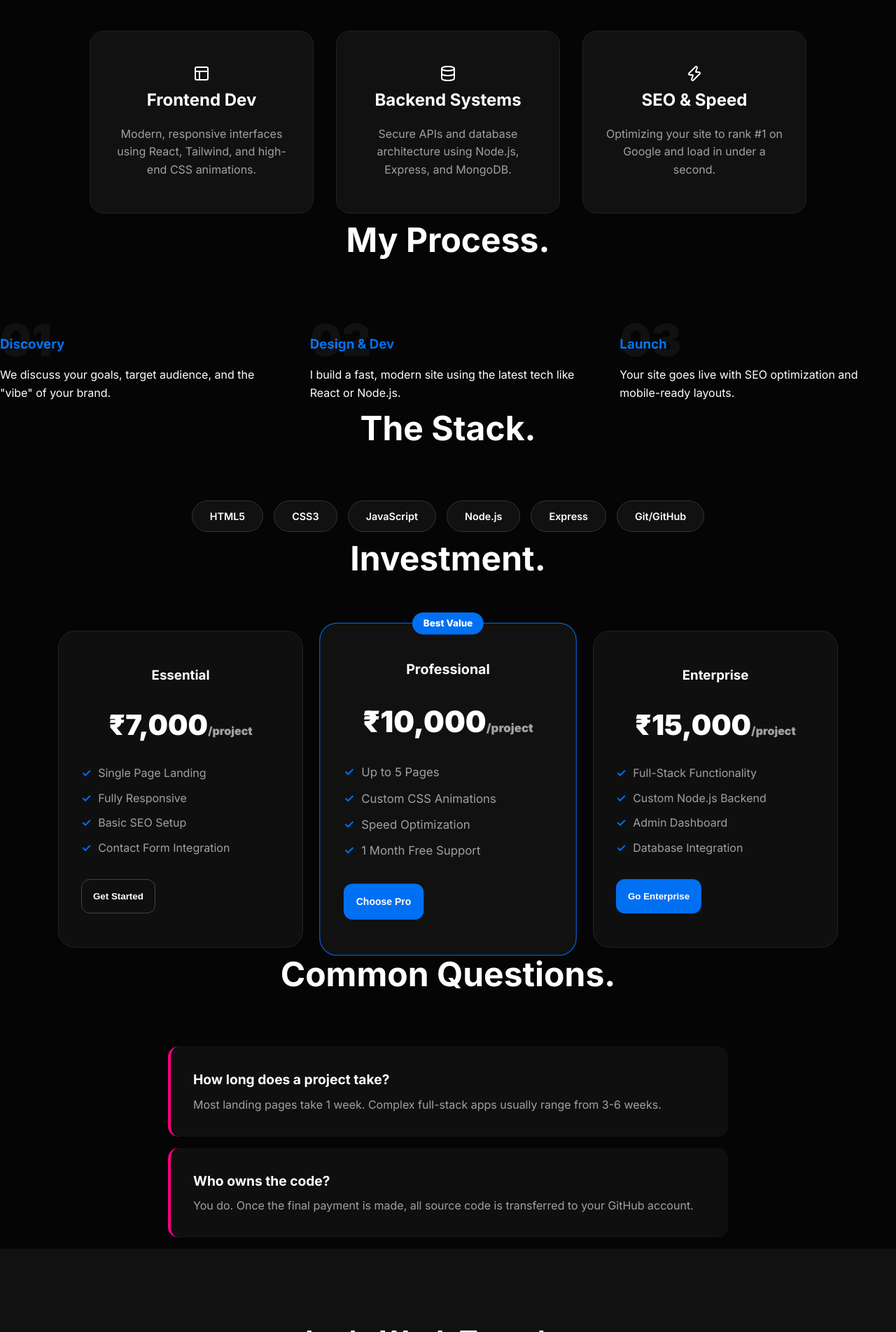
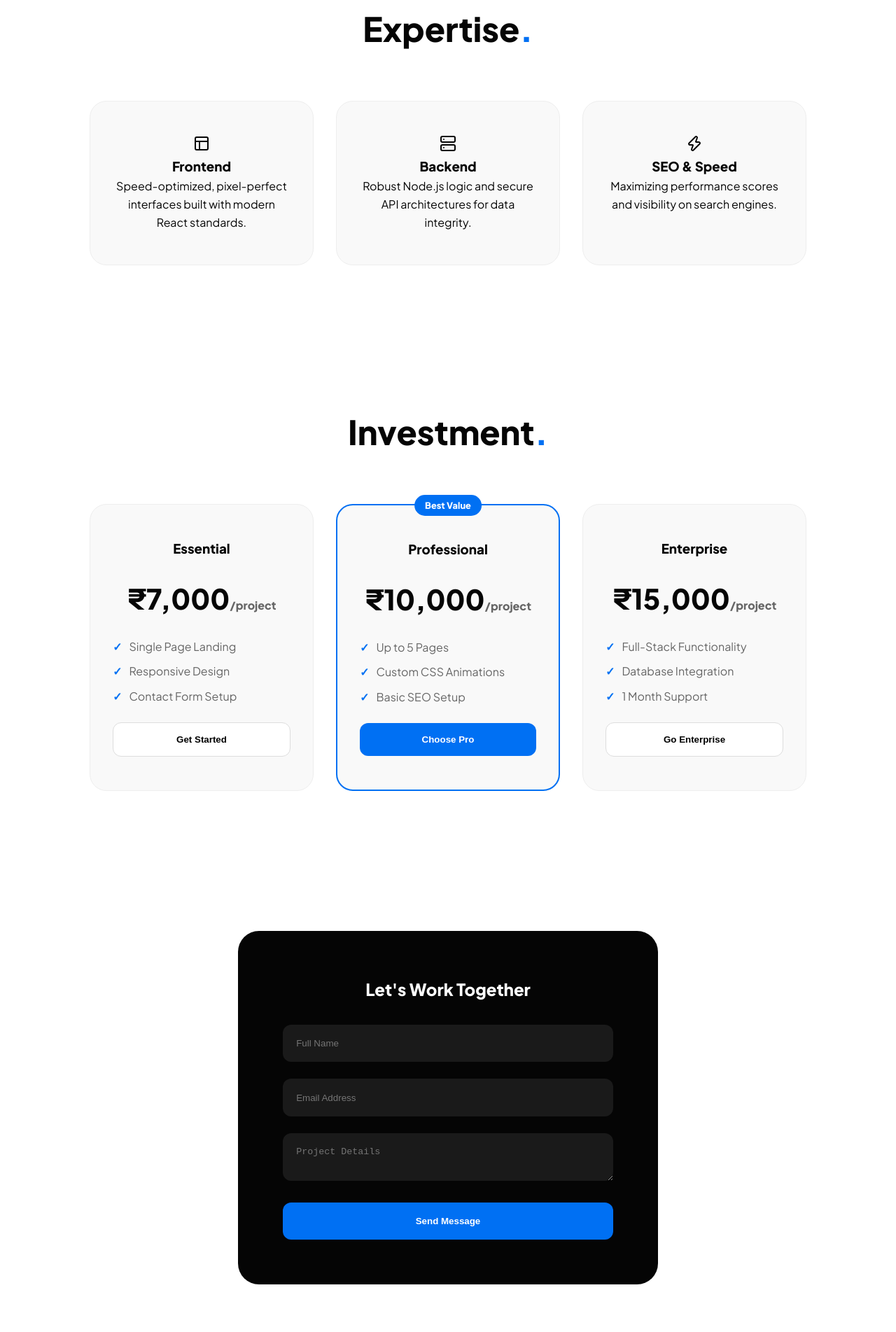
Before and after one commit to vishabh76-png/portfolio-site, a website: page index.html in a window 1280 px wide. Shown: the part 897-2800 px from the top of the page at 70% size. Drawn offline with nearby package versions, Linux system fonts and the light colour scheme.

Commit message:
linked script to render

```diff
--- a/index.html
+++ b/index.html
@@ -3,42 +3,31 @@
 <head>
     <meta charset="UTF-8">
     <meta name="viewport" content="width=device-width, initial-scale=1.0">
-    <title>Nexora Web | Premium Freelance Solutions</title>
+    <title>Nexora Web | Premium Full-Stack Solutions</title>
     <link rel="stylesheet" href="style.css">
-    <link href="https://fonts.googleapis.com/css2?family=Inter:wght@400;600;800;900&display=swap" rel="stylesheet">
+    <link href="https://fonts.googleapis.com/css2?family=Plus+Jakarta+Sans:wght@400;600;800&display=swap" rel="stylesheet">
     <script src="https://unpkg.com/lucide@latest"></script>
     <script src="https://checkout.razorpay.com/v1/checkout.js"></script>
 </head>
 <body>
 
     <nav>
-        <a href="#home" style="text-decoration: none;">
         <div class="logo-container">
-                <svg class="logo-icon" width="40" height="40" viewBox="0 0 100 100" fill="none" xmlns="http://www.w3.org/2000/svg">
-                    <rect width="100" height="100" rx="20" fill="url(#paint0_linear)"/>
-                    <path d="M30 70V30L50 50L70 30V70" stroke="white" stroke-width="8" stroke-linecap="round" stroke-linejoin="round"/>
-                    <defs>
-                        <linearGradient id="paint0_linear" x1="0" y1="0" x2="100" y2="100" gradientUnits="userSpaceOnUse">
-                            <stop stop-color="#0070f3"/>
-                            <stop offset="1" stop-color="#ff0080"/>
-                        </linearGradient>
-                    </defs>
-                </svg>
             <div class="logo-text">NEXORA<span>WEB</span></div>
         </div>
-        </a>
         <ul class="nav-links">
             <li><a href="#home">Home</a></li>
-            <li><a href="#services">Work</a></li>
+            <li><a href="#services">Services</a></li>
+            <li><a href="#pricing">Pricing</a></li>
             <li><a href="#contact">Contact</a></li>
         </ul>
     </nav>
 
     <header id="home" class="hero">
-        <div class="hero-content">
-            <h1 class="reveal">Building Digital <span class="gradient-text">Experiences.</span></h1>
-            <p class="reveal">Freelance Web Developer specializing in Full-Stack solutions.</p>
-            <a href="#services" class="cta-btn">View My Work</a>
+        <h1 class="reveal">Next-Gen <span class="gradient-text">Web Apps.</span></h1>
+        <p class="reveal">High-performance Full-Stack development for modern brands looking to scale.</p>
+        <div class="hero-btns reveal">
+            <a href="#pricing" class="cta-btn">View Packages</a>
         </div>
     </header>
 
@@ -47,120 +36,69 @@
         <div class="services-grid">
             <div class="service-card reveal">
                 <i data-lucide="layout"></i>
-                <h3>Frontend Dev</h3>
-                <p>Modern, responsive interfaces using React, Tailwind, and high-end CSS animations.</p>
+                <h3>Frontend</h3>
+                <p>Speed-optimized, pixel-perfect interfaces built with modern React standards.</p>
             </div>
             <div class="service-card reveal">
-                <i data-lucide="database"></i>
-                <h3>Backend Systems</h3>
-                <p>Secure APIs and database architecture using Node.js, Express, and MongoDB.</p>
+                <i data-lucide="server"></i>
+                <h3>Backend</h3>
+                <p>Robust Node.js logic and secure API architectures for data integrity.</p>
             </div>
             <div class="service-card reveal">
                 <i data-lucide="zap"></i>
                 <h3>SEO & Speed</h3>
-                <p>Optimizing your site to rank #1 on Google and load in under a second.</p>
+                <p>Maximizing performance scores and visibility on search engines.</p>
             </div>
         </div>
     </section>
-    <section id="process" class="reveal">
-    <h2 class="section-title">My Process<span>.</span></h2>
-    <div class="process-steps">
-        <div class="step">
-            <span class="step-num">01</span>
-            <h3>Discovery</h3>
-            <p>We discuss your goals, target audience, and the "vibe" of your brand.</p>
-        </div>
-        <div class="step">
-            <span class="step-num">02</span>
-            <h3>Design & Dev</h3>
-            <p>I build a fast, modern site using the latest tech like React or Node.js.</p>
-        </div>
-        <div class="step">
-            <span class="step-num">03</span>
-            <h3>Launch</h3>
-            <p>Your site goes live with SEO optimization and mobile-ready layouts.</p>
-        </div>
-    </div>
-</section>
-<section id="tech" class="reveal" style="text-align: center;">
-    <h2 class="section-title">The Stack<span>.</span></h2>
-    <div class="tech-icons">
-        <span class="tech-badge">HTML5</span>
-        <span class="tech-badge">CSS3</span>
-        <span class="tech-badge">JavaScript</span>
-        <span class="tech-badge">Node.js</span>
-        <span class="tech-badge">Express</span>
-        <span class="tech-badge">Git/GitHub</span>
-    </div>
-</section>
 
-<section id="pricing" class="reveal">
-    <h2 class="section-title">Investment<span>.</span></h2>
+    <section id="pricing">
+        <h2 class="section-title reveal">Investment<span>.</span></h2>
         <div class="pricing-grid">
-
-        <div class="price-card">
+            <div class="price-card reveal">
                 <h3>Essential</h3>
                 <div class="price">₹7,000<span>/project</span></div>
                 <ul>
                     <li>Single Page Landing</li>
-                <li>Fully Responsive</li>
-                <li>Basic SEO Setup</li>
-                <li>Contact Form Integration</li>
+                    <li>Responsive Design</li>
+                    <li>Contact Form Setup</li>
                 </ul>
                 <button onclick="payNow(7000)" class="buy-btn">Get Started</button>
             </div>
-
-        <div class="price-card featured">
+            <div class="price-card featured reveal">
                 <div class="popular-tag">Best Value</div>
                 <h3>Professional</h3>
                 <div class="price">₹10,000<span>/project</span></div>
                 <ul>
                     <li>Up to 5 Pages</li>
                     <li>Custom CSS Animations</li>
-                <li>Speed Optimization</li>
-                <li>1 Month Free Support</li>
+                    <li>Basic SEO Setup</li>
                 </ul>
                 <button onclick="payNow(10000)" class="buy-btn btn-primary">Choose Pro</button>
             </div>
-
-        <div class="price-card">
+            <div class="price-card reveal">
                 <h3>Enterprise</h3>
                 <div class="price">₹15,000<span>/project</span></div>
                 <ul>
                     <li>Full-Stack Functionality</li>
-                <li>Custom Node.js Backend</li>
-                <li>Admin Dashboard</li>
                     <li>Database Integration</li>
+                    <li>1 Month Support</li>
                 </ul>
-            <button onclick="payNow(15000)" class="buy-btn btn-primary">Go Enterprise</button>
-        </div>
-
-    </div>
-</section>
-
-<section id="faq" class="reveal">
-    <h2 class="section-title">Common Questions<span>.</span></h2>
-    <div class="faq-container">
-        <div class="faq-item">
-            <h3>How long does a project take?</h3>
-            <p>Most landing pages take 1 week. Complex full-stack apps usually range from 3-6 weeks.</p>
-        </div>
-        <div class="faq-item">
-            <h3>Who owns the code?</h3>
-            <p>You do. Once the final payment is made, all source code is transferred to your GitHub account.</p>
+                <button onclick="payNow(15000)" class="buy-btn">Go Enterprise</button>
             </div>
         </div>
     </section>
 
-    <section id="contact" class="reveal">
-        <h2 class="section-title">Let's Work Together<span>.</span></h2>
+    <section id="contact">
+        <div class="contact-box reveal">
+            <h2>Let's Work Together</h2>
             <form id="contact-form">
-            <input type="text" id="name" placeholder="Name" required>
-            <input type="email" id="email" placeholder="Email" required>
+                <input type="text" id="name" placeholder="Full Name" required>
+                <input type="email" id="email" placeholder="Email Address" required>
                 <textarea id="message" placeholder="Project Details" required></textarea>
-            <button type="submit" class="cta-btn">Send Message</button>
+                <button type="submit">Send Message</button>
             </form>
-        <div id="response-msg" style="text-align:center; margin-top: 1rem;"></div>
+        </div>
     </section>
 
     <script src="script.js"></script>
--- a/script.js
+++ b/script.js
@@ -1,56 +1,57 @@
-// Reveal Animation on Scroll
+// 1. SCROLL REVEAL
 const observer = new IntersectionObserver((entries) => {
     entries.forEach(entry => {
-        if (entry.isIntersecting) {
-            entry.target.classList.add('active');
-        }
+        if (entry.isIntersecting) entry.target.classList.add('active');
     });
 }, { threshold: 0.1 });
-
 document.querySelectorAll('.reveal').forEach(el => observer.observe(el));
 
-// Handle Form Submission to Backend
+// 2. RAZORPAY PAYMENT
+function payNow(amount) {
+    const options = {
+        "key": "rzp_test_SgELjQDk9aQyun", // Your Test Key
+        "amount": amount * 100,
+        "currency": "INR",
+        "name": "Nexora Web",
+        "description": "Service Package Payment",
+        "handler": function (response) {
+            alert("Payment Successful! ID: " + response.razorpay_payment_id);
+        },
+        "theme": { "color": "#0070f3" }
+    };
+    const rzp = new Razorpay(options);
+    rzp.open();
+}
+
+// 3. CONTACT FORM (GMAIL VIA RENDER)
 document.getElementById('contact-form').addEventListener('submit', async (e) => {
     e.preventDefault();
-
-    const formData = {
+    const btn = e.target.querySelector('button');
+    const data = {
         name: document.getElementById('name').value,
         email: document.getElementById('email').value,
         message: document.getElementById('message').value
     };
 
-    const response = await fetch('http://localhost:3000/contact', {
-        method: 'POST',
-        headers: { 'Content-Type': 'application/json' },
-        body: JSON.stringify(formData)
-    });
+    btn.innerText = "Sending...";
 
-    const result = await response.json();
-    document.getElementById('response-msg').innerText = result.status;
+    try {
+        // REPLACE THE LINK BELOW WITH YOUR REAL RENDER URL
+        const renderURL = 'https://portfolio-site-fbcd.onrender.com';
+
+        const response = await fetch(renderURL, {
+            method: 'POST',
+            headers: { 'Content-Type': 'application/json' },
+            body: JSON.stringify(data)
+        });
+
+        if (response.ok) {
+            alert("Success! I'll get back to you soon.");
+            e.target.reset();
+        }
+    } catch (err) {
+        alert("Error connecting to server.");
+    } finally {
+        btn.innerText = "Send Message";
+    }
 });
-function payNow(amount) {
-    const options = {
-        "key": "rzp_test_SgELjQDk9aQyun", // Enter your Key ID here
-        "amount": amount * 100, // Razorpay works in paise (7000 * 100)
-        "currency": "INR",
-        "name": "Nexora Web",
-        "description": "Freelance Web Development Services",
-        "image": "https://your-logo-url.com/logo.png", // Optional: link to your logo
-        "handler": function (response) {
-            // This runs AFTER a successful payment
-            alert("Payment Successful! ID: " + response.razorpay_payment_id);
-            // You can also send this ID to your backend to save it
-        },
-        "prefill": {
-            "name": "", // Leave empty so customer fills it
-            "email": "",
-            "contact": ""
-        },
-        "theme": {
-            "color": "#0070f3" // Matches your Nexora Blue
-        }
-    };
-
-    const rzp1 = new Razorpay(options);
-    rzp1.open();
-}
--- a/style.css
+++ b/style.css
@@ -1,403 +1,92 @@
-@import url('https://fonts.googleapis.com/css2?family=Inter:wght@300;400;700;900&display=swap');
-
 :root {
-    --bg: #050505;
-    --card-bg: #111111;
+    --bg: #ffffff;
+    --card-bg: #f9f9f9;
     --primary: #0070f3;
     --accent: #ff0080;
-    --text: #ffffff;
-    --text-dim: #a1a1a1;
+    --text: #050505;
+    --text-dim: #666666;
+    --border: #eeeeee;
 }
 
-* {
-    margin: 0;
-    padding: 0;
-    box-sizing: border-box;
-}
+* { margin: 0; padding: 0; box-sizing: border-box; }
 
 body {
     background-color: var(--bg);
     color: var(--text);
-    font-family: 'Inter', sans-serif;
+    font-family: 'Plus Jakarta Sans', sans-serif;
     line-height: 1.6;
+    overflow-x: hidden;
 }
 
-/* NAVIGATION - Clean & Floating */
+/* Navigation */
 nav {
-    display: flex;
-    justify-content: space-between;
-    align-items: center;
-    padding: 1.5rem 10%;
-    position: fixed;
-    top: 0;
-    width: 100%;
-    z-index: 1000;
-    backdrop-filter: blur(12px);
-    border-bottom: 1px solid rgba(255, 255, 255, 0.05);
+    display: flex; justify-content: space-between; align-items: center;
+    padding: 1.5rem 10%; position: fixed; top: 0; width: 100%; z-index: 1000;
+    background: rgba(255, 255, 255, 0.8); backdrop-filter: blur(12px);
+    border-bottom: 1px solid var(--border);
 }
 
-.logo-container {
-    display: flex;
-    align-items: center;
-    gap: 12px;
-    cursor: pointer;
+.logo-text { font-size: 1.4rem; font-weight: 800; text-transform: uppercase; }
+.logo-text span { color: var(--primary); }
+
+.nav-links { display: flex; list-style: none; gap: 2.5rem; }
+.nav-links a {
+    text-decoration: none; color: var(--text-dim); font-weight: 600;
+    transition: 0.3s; position: relative;
 }
+.nav-links a:hover { color: var(--primary); }
 
-.logo-icon {
-    transition: transform 0.3s ease;
+/* Hero */
+.hero { height: 100vh; display: flex; flex-direction: column; justify-content: center; align-items: center; text-align: center; padding: 0 10%; }
+h1 { font-size: clamp(3rem, 8vw, 5rem); font-weight: 900; margin-bottom: 1.5rem; }
+.gradient-text { background: linear-gradient(to right, var(--primary), var(--accent)); -webkit-background-clip: text; -webkit-text-fill-color: transparent; }
+.hero p { font-size: 1.2rem; color: var(--text-dim); max-width: 600px; margin-bottom: 2rem; }
+
+/* Buttons */
+.cta-btn {
+    background: var(--primary); color: white; padding: 1rem 2.5rem; border: none;
+    border-radius: 50px; font-weight: 700; cursor: pointer; transition: 0.3s;
+    text-decoration: none; box-shadow: 0 10px 20px rgba(0, 112, 243, 0.2);
 }
+.cta-btn:hover { transform: translateY(-3px); box-shadow: 0 15px 30px rgba(0, 112, 243, 0.3); }
 
-.logo-container:hover .logo-icon {
-    transform: rotate(-10deg) scale(1.1);
+/* Pricing & Services Grid */
+section { padding: 100px 10%; }
+.section-title { text-align: center; font-size: 3rem; margin-bottom: 4rem; }
+.section-title span { color: var(--primary); }
+
+.services-grid, .pricing-grid { display: grid; grid-template-columns: repeat(auto-fit, minmax(300px, 1fr)); gap: 2rem; }
+
+.service-card, .price-card {
+    background: var(--card-bg); padding: 3rem 2rem; border-radius: 24px;
+    border: 1px solid var(--border); transition: 0.4s; text-align: center;
 }
+.service-card:hover, .price-card:hover { transform: translateY(-10px); border-color: var(--primary); box-shadow: 0 20px 40px rgba(0,0,0,0.05); }
 
-.logo-text {
-    font-size: 1.4rem;
-    font-weight: 800;
-    letter-spacing: -1px;
-    color: var(--text);
-    text-transform: uppercase;
-}
+.service-card i { color: var(--primary); margin-bottom: 1.5rem; width: 40px; height: 40px; }
 
-.logo-text span {
-    color: var(--primary);
-    margin-left: 2px;
-}
-
-.nav-links {
-    display: flex;
-    list-style: none;
-    gap: 2.5rem; /* Increased gap between links */
-}
-
-.nav-links a {
-    text-decoration: none;
-    color: var(--text-dim);
-    font-size: 1.1rem; /* Increased from default */
-    font-weight: 600;    /* Made them slightly bolder */
-    letter-spacing: 0.5px;
-    transition: all 0.3s ease;
-    position: relative;
-}
-
-/* Hover effect: a nice underline that grows from the center */
-.nav-links a:hover {
-    color: var(--text);
-}
-
-.nav-links a::after {
-    content: '';
-    position: absolute;
-    width: 0;
-    height: 2px;
-    bottom: -5px;
-    left: 50%;
-    background: var(--primary);
-    transition: all 0.3s ease;
-    transform: translateX(-50%);
-}
-
-.nav-links a:hover::after {
-    width: 100%;
-}
-
-/* HERO SECTION - Big & Impactful */
-.hero {
-    height: 100vh;
-    display: flex;
-    flex-direction: column;
-    justify-content: center;
-    align-items: center;
-    text-align: center;
-    padding: 0 10%;
-}
-
-h1 {
-    font-size: clamp(3rem, 8vw, 5rem);
-    font-weight: 900;
-    line-height: 1.1;
-    margin-bottom: 1.5rem;
-}
-
-.gradient-text {
-    background: linear-gradient(to right, var(--primary), var(--accent));
-    -webkit-background-clip: text;
-    -webkit-text-fill-color: transparent;
-}
-
-.hero p {
-    font-size: 1.2rem;
-    color: var(--text-dim);
-    max-width: 600px;
-    margin-bottom: 2rem;
-}
-
-/* BUTTONS */
-.cta-btn {
-    background: white;
-    color: black;
-    padding: 1rem 2.5rem;
-    border: none;
-    border-radius: 50px;
-    font-weight: 700;
-    font-size: 1rem;
-    cursor: pointer;
-    transition: transform 0.2s, box-shadow 0.2s;
-}
-
-.cta-btn:hover {
-    transform: translateY(-3px);
-    box-shadow: 0 10px 20px rgba(255, 255, 255, 0.1);
-}
-
-/* CONTACT SECTION - Professional Form */
-#contact {
-    padding: 100px 10%;
-    background: var(--card-bg);
-}
-
-#contact h2 {
-    font-size: 2.5rem;
-    text-align: center;
-    margin-bottom: 3rem;
-}
-
-form {
-    max-width: 600px;
-    margin: 0 auto;
-    display: flex;
-    flex-direction: column;
-    gap: 1.5rem;
-}
-
-input, textarea {
-    width: 100%;
-    padding: 1.2rem;
-    background: #1a1a1a;
-    border: 1px solid #333;
-    border-radius: 12px;
-    color: white;
-    font-size: 1rem;
-    outline: none;
-    transition: border-color 0.3s;
-}
-
-input:focus, textarea:focus {
-    border-color: var(--primary);
-}
-
-form button {
-    background: var(--primary);
-    color: white;
-    padding: 1.2rem;
-    border: none;
-    border-radius: 12px;
-    font-weight: 700;
-    cursor: pointer;
-    transition: opacity 0.3s;
-}
-
-form button:hover {
-    opacity: 0.9;
-}
-
-/* Scroll Animation Classes */
-.reveal {
-    opacity: 0;
-    transform: translateY(40px);
-    transition: all 1s cubic-bezier(0.17, 0.67, 0.83, 0.67);
-}
-
-.reveal.active {
-    opacity: 1;
-    transform: translateY(0);
-}
-.section-title {
-    text-align: center;
-    font-size: 3rem;
-    margin-bottom: 4rem;
-}
-
-.services-grid {
-    display: grid;
-    grid-template-columns: repeat(auto-fit, minmax(300px, 1fr));
-    gap: 2rem;
-    padding: 0 10%;
-}
-
-.service-card {
-    background: #111;
-    padding: 3rem 2rem;
-    border-radius: 20px;
-    border: 1px solid #222;
-    transition: 0.4s;
-    text-align: center;
-}
-
-.service-card:hover {
-    border-color: var(--primary);
-    transform: translateY(-10px);
-    background: #161616;
-}
-
-.service-card i {
-    color: var(--primary);
-    margin-bottom: 1.5rem;
-}
-
-.service-card h3 {
-    font-size: 1.5rem;
-    margin-bottom: 1rem;
-}
-
-.service-card p {
-    color: var(--text-dim);
-}
-.process-steps {
-    display: grid;
-    grid-template-columns: repeat(auto-fit, minmax(250px, 1fr));
-    gap: 3rem;
-}
-.step { position: relative; padding-top: 2rem; }
-.step-num {
-    font-size: 4rem;
-    font-weight: 900;
-    color: rgba(255, 255, 255, 0.05); /* Ghostly number in background */
-    position: absolute;
-    top: -10px;
-    left: 0;
-}
-.step h3 { margin-bottom: 1rem; color: var(--primary); }
-
-.tech-icons {
-    display: flex;
-    flex-wrap: wrap;
-    justify-content: center;
-    gap: 15px;
-}
-.tech-badge {
-    background: #111;
-    border: 1px solid #333;
-    padding: 10px 25px;
-    border-radius: 50px;
-    font-weight: 600;
-    font-size: 0.9rem;
-    transition: 0.3s;
-}
-.tech-badge:hover {
-    border-color: var(--accent);
-    color: var(--accent);
-}
-
-/* Pricing Styles */
-.pricing-grid {
-    display: flex;
-    justify-content: center;
-    gap: 2rem;
-    flex-wrap: wrap;
-}
-
-.price-card {
-    background: #0f0f0f;
-    border: 1px solid #222;
-    padding: 3rem 2rem;
-    border-radius: 24px;
-    flex: 1;
-    min-width: 280px;
-    max-width: 350px;
-    text-align: center;
-    position: relative;
-    transition: 0.3s;
-}
-
-.price-card.featured {
-    border-color: var(--primary);
-    transform: scale(1.05);
-    background: #111;
-}
-
-.popular-tag {
-    position: absolute;
-    top: -15px;
-    left: 50%;
-    transform: translateX(-50%);
-    background: var(--primary);
-    padding: 5px 15px;
-    border-radius: 20px;
-    font-size: 0.8rem;
-    font-weight: 800;
-}
-
-.price {
-    font-size: 2.5rem;
-    font-weight: 900;
-    margin: 1.5rem 0;
-}
-
+/* Pricing Specifics */
+.price-card.featured { border: 2px solid var(--primary); position: relative; }
+.popular-tag { position: absolute; top: -15px; left: 50%; transform: translateX(-50%); background: var(--primary); color: white; padding: 5px 15px; border-radius: 20px; font-size: 0.8rem; font-weight: 800; }
+.price { font-size: 2.5rem; font-weight: 900; margin: 1.5rem 0; }
 .price span { font-size: 1rem; color: var(--text-dim); }
-
-.price-card ul {
-    list-style: none;
-    padding: 0;
-    text-align: left;
-    color: var(--text-dim);
-}
-
-.price-card ul li {
-    margin-bottom: 10px;
-    display: flex;
-    align-items: center;
-    gap: 10px;
-}
-
-.price-card ul li::before {
-    content: "✓";
-    color: var(--primary);
-    font-weight: 900;
-}
-
-/* FAQ Styles */
-.faq-container {
-    max-width: 800px;
-    margin: 0 auto;
-}
-
-.faq-item {
-    background: #0f0f0f;
-    padding: 2rem;
-    border-radius: 15px;
-    margin-bottom: 1rem;
-    border-left: 4px solid var(--accent);
-}
-
-.faq-item h3 { margin-bottom: 0.5rem; font-size: 1.2rem; }
-.faq-item p { color: var(--text-dim); }
+.price-card ul { list-style: none; text-align: left; margin: 1.5rem 0; color: var(--text-dim); }
+.price-card ul li { margin-bottom: 10px; display: flex; align-items: center; gap: 10px; }
+.price-card ul li::before { content: "✓"; color: var(--primary); font-weight: 900; }
 
 .buy-btn {
-    display: block;
-    margin-top: 2rem;
-    padding: 1rem;
-    background: transparent;
-    color: white;
-    border: 1px solid #444;
-    border-radius: 12px;
-    text-decoration: none;
-    font-weight: 700;
-    transition: 0.3s;
+    padding: 1rem; border-radius: 12px; border: 1px solid #ddd; width: 100%;
+    cursor: pointer; font-weight: 700; transition: 0.3s; background: white;
 }
+.buy-btn:hover { background: var(--text); color: white; }
+.btn-primary { background: var(--primary); color: white; border: none; }
 
-.buy-btn:hover {
-    background: white;
-    color: black;
-    transform: translateY(-3px);
-}
+/* Contact Form */
+.contact-box { max-width: 600px; margin: 0 auto; background: var(--text); color: white; padding: 4rem; border-radius: 30px; }
+.contact-box h2 { text-align: center; margin-bottom: 2rem; }
+input, textarea { width: 100%; padding: 1.2rem; margin-bottom: 1.5rem; border-radius: 12px; border: none; background: #1a1a1a; color: white; }
+form button { background: var(--primary); color: white; padding: 1.2rem; border: none; width: 100%; border-radius: 12px; font-weight: 700; cursor: pointer; }
 
-.btn-primary {
-    background: var(--primary);
-    border-color: var(--primary);
-}
-
-.btn-primary:hover {
-    background: transparent;
-    color: var(--primary);
-}
+/* Animations */
+.reveal { opacity: 0; transform: translateY(40px); transition: 1s cubic-bezier(0.17, 0.67, 0.83, 0.67); }
+.reveal.active { opacity: 1; transform: translateY(0); }
```
Also changed, not shown: server.js (+9 -17 lines). Lines whose indentation alone changed are shown as unchanged.
